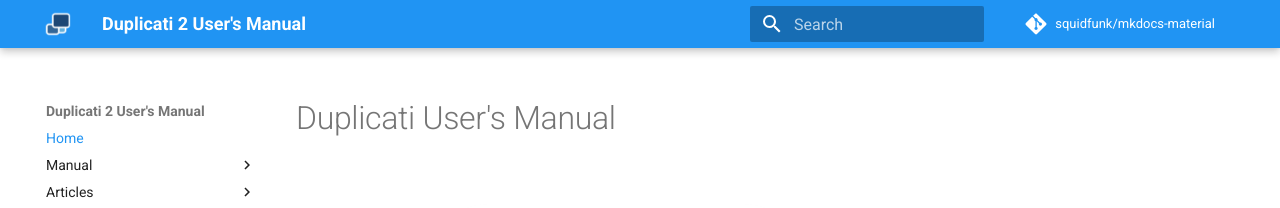
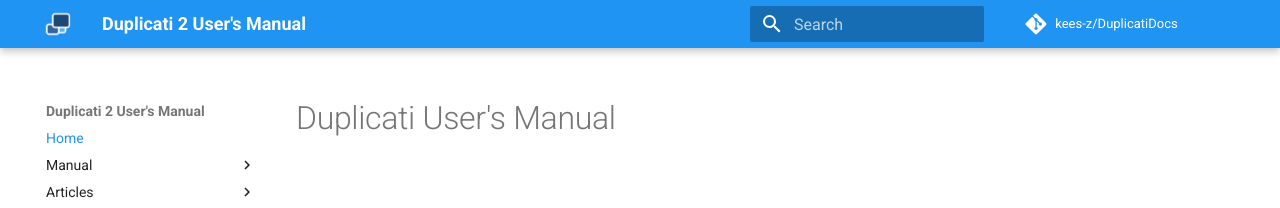
Before and after one commit to kees-z/DuplicatiDocs, an MkDocs documentation site: the page built from docs/index.md, in a window 1280 px wide. Shown: the top 208 px of the page. Built offline with MkDocs 1.6.1 and Material for MkDocs 9.7.7, drawn with Linux system fonts in a browser that asks for light colours; comment, search, counter and statistics services are not loaded; old or Windows-style settings are respelled for this version of MkDocs.

Commit message:
Fixed the top-level edit links

```diff
--- a/mkdocs.yml
+++ b/mkdocs.yml
@@ -7,8 +7,8 @@ site_author: 'K. Zaaijer'
 site_url: 'https://www.duplicati.com/'
 
 # Repository
-repo_name: 'squidfunk/mkdocs-material'
-repo_url: 'https://github.com/squidfunk/mkdocs-material'
+repo_name: 'kees-z/DuplicatiDocs'
+repo_url: 'https://github.com/kees-z/DuplicatiDocs/'
 
 # Copyright
 copyright: 'Copyright &copy; 2016 - 2018 The Duplicati Team'
```
